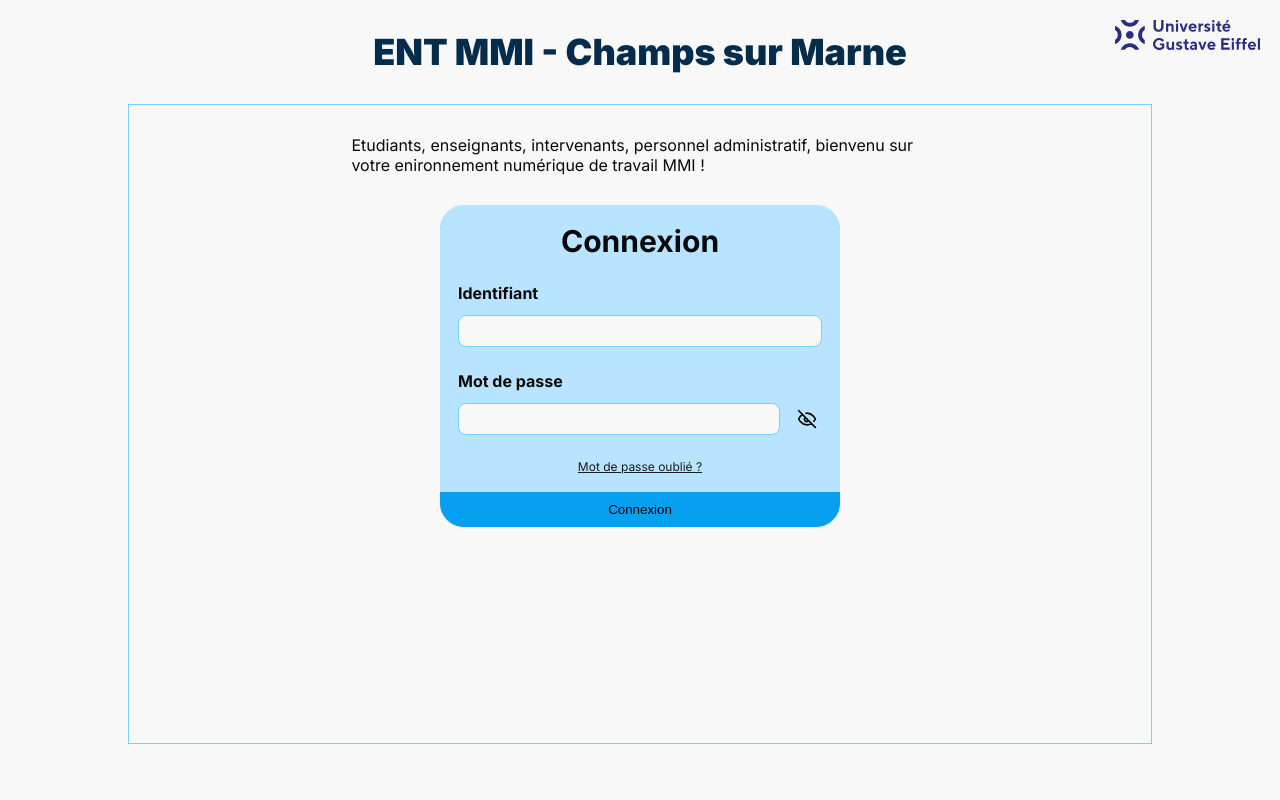
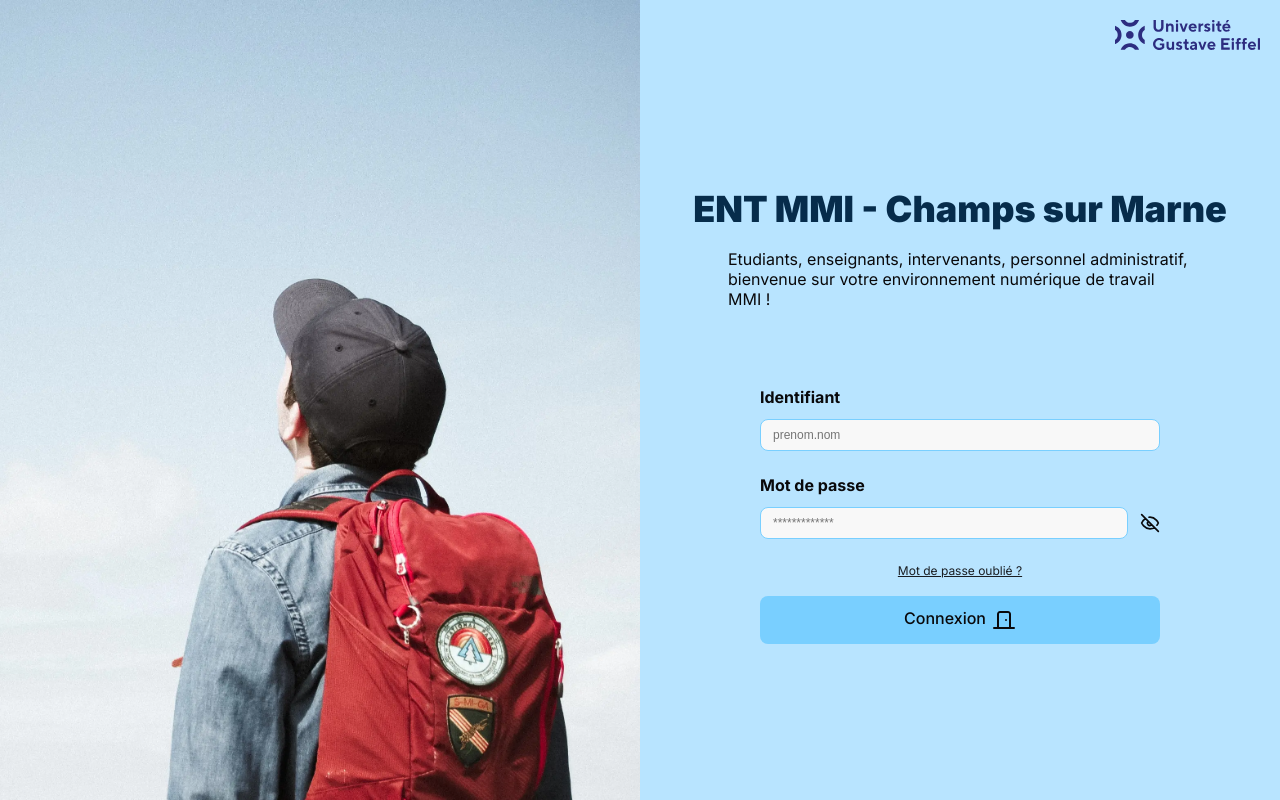
Before and after one commit to K0ola/ENT, a PHP site: page /connexion in a window 1280 px wide. Run offline with PHP 8.4, Linux system fonts and the light colour scheme.

Commit message:
💄 New UI connexion

```diff
--- a/src/pages/connexion/connexion_view.php
+++ b/src/pages/connexion/connexion_view.php
@@ -11,31 +11,36 @@
     <link rel="stylesheet" href="src/pages/connexion/styles/connexion.css">
 </head>
 <body class="Tropical-Blue">
+    <section id="background">
+
+    </section>
     <section id="connexion">
         <header>
             <img src="src/assets/Logo_Universite.svg" alt="Logo de l'université"/>
             <h1 class="txt_h1">ENT MMI - Champs sur Marne</h1>
+            <p>Etudiants, enseignants, intervenants, personnel administratif, bienvenue sur votre environnement numérique de travail MMI !</p>
             <!-- <h1 class="txt_h1">Connexion</h1> -->
         </header>
-        <article>
-            <p>Etudiants, enseignants, intervenants, personnel administratif, bienvenu sur votre enironnement numérique de travail MMI !</p>
+
         <form action="/connexion" method="POST">
             <div class="div_form">
-                    <h2 class="txt_h2">Connexion</h2>
                 <div>
                     <label for="login" class="txt_bold">Identifiant</label>
-                        <input type="text" class="input" name="login" id="login" required>
+                    <input type="text" class="input" name="login" id="login" placeholder="prenom.nom" required>
                 </div>
                 <div id='mdp'>
                     <label for="password" class="txt_bold">Mot de passe</label>
-                        <input type="password" class="input" name="password" id="password" required>
+                    <input type="password" class="input" name="password" id="password" placeholder="*************"  required>
                     <img src="src/assets/icon/Eye-off.svg" class="Icon_Medium" alt="Toggle Visibility" onclick="psswrdvisible()">
                 </div>
                 <a href="/mdp-forget" class="txt_micro">Mot de passe oublié ?</a>
             </div>
+            <label class="connexionBTN_container txt_nav">
                 <input type="submit" value="Connexion" id="btn_connexion">
+                Connexion
+                <div class="Icon_Large"></div>
+            </label>
         </form>
-        </article>
     </section>
     <script src="src/layout/script/theme.js"></script>
     <script src="src/pages/connexion/script.js"></script>
--- a/src/pages/connexion/styles/connexion.css
+++ b/src/pages/connexion/styles/connexion.css
@@ -1,6 +1,32 @@
+body {
+  display: grid;
+  grid-template-columns: repeat(2, 1fr);
+  height: 100vh;
+}
+
+#background{
+  background-image: url(../../../assets/Wallpaper_connexion.webp);
+  background-position: bottom right;
+  background-size: cover;
+}
+
+#connexion {
+  background: var(--Couleur-1);
+  display: flex;
+  flex-direction: column;
+  align-items: center;
+  justify-content: center;
+  gap: var(--Gap-XL);
+
+  padding: var(--Padding-XL);
+}
+
 header {
-    text-align: center;
-    padding: var(--Padding-XL);
+  display: flex;
+  gap: var(--Gap-M);
+  padding: var(--Padding-XL) 0px;
+  flex-direction: column;
+  align-items: center;
 }
 
 header img {
@@ -10,31 +36,9 @@ header img {
     top: 20px;
 }
 
-article {
-    display: flex;
-    flex-direction: column;
-    align-items: center;
-    gap: var(--Gap-XL);
 
-    width: 80vw;
-    height: 80vh;
-    padding: var(--Padding-XL);
-    border: solid var(--Border) 1px;
-
-    margin-left: auto;
-    margin-right: auto;
-}
-
-article p {
-  width: 60%;
-}
-
-
-#connexion article span {
-    margin-left: 50%;
-    transform: translateX(-50%);
-    width: fit-content;
-    color: red;
+p {
+  width: 80%;
 }
 
 form {
@@ -44,7 +48,6 @@ form {
   text-align: center;
   width: 400px;
 
-  border-radius: var(--Rad-M);
   background-color: var(--Couleur-1);
   overflow: hidden;
 }
@@ -55,9 +58,8 @@ form {
   gap: var(--Gap-L);
 
   text-align: center;
-  padding: var(--Padding-M);
+  padding: var(--Padding-M) 0px;
 
-  border-radius: var(--Rad-M);
   background-color: var(--Couleur-1);
 }
 
@@ -86,17 +88,36 @@ form {
 
 #mdp > img {
     grid-area: i;
-
-    width: 30px;
     cursor: pointer;
 }
 
+.connexionBTN_container{
+  display: flex;
+  gap: var(--Gap-XS);
+  margin-left: auto;
+  width: 100%;
+  border-radius: var(--Rad-XS);
+  cursor: pointer;
+  padding: var(--Padding-S);
+  background-color: var(--Border);
+  justify-content: center;
+  transition: 0.3s;
+}
+
+.connexionBTN_container:hover {
+  background-color: var(--Couleur-2);
+}
+
+.connexionBTN_container > div {
+  background: url(../../../assets/icon/Door-closed.svg);
+}
+
+.connexionBTN_container:hover > div {
+  background: url(../../../assets/icon/Door-open.svg);
+}
+
 #btn_connexion {
-    width: 100%;
-    border: none;
-    cursor: pointer;
-    padding: 10px 30px;
-    background-color: var(--Couleur-2);
+  display: none;
 }
 
 .div_form a {
@@ -107,19 +128,26 @@ form {
 
 @media (max-width: 650px) {
 
-    #connexion article form {
+  body {
+    grid-template-columns: 1fr;
+  }
+
+  #background{
+    display: none;
+  }
+
+    #connexion form {
       border:none;
       width: 100%;
 
     }
 
-    #connexion article {
+    #connexion {
       border: none;
       width: 100%;
-      height: fit-content;
     }
 
-    article p {
+    p {
       width: 100%;
     }
 
```
Also changed, not shown: src/assets/Wallpaper_connexion.webp (added), src/assets/icon/Door-closed.svg (added), src/assets/icon/Door-open.svg (added). Lines whose indentation alone changed are shown as unchanged.
